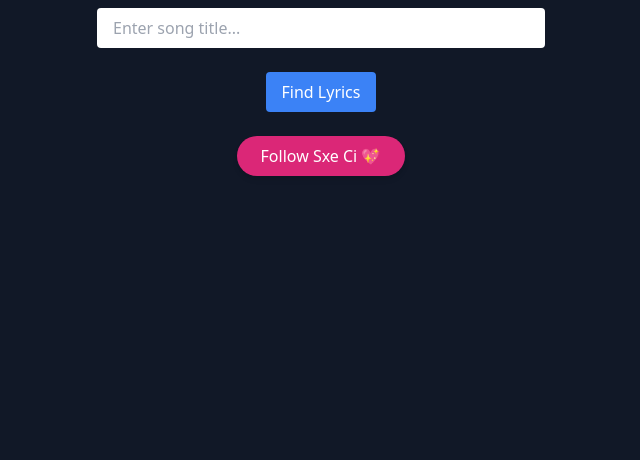
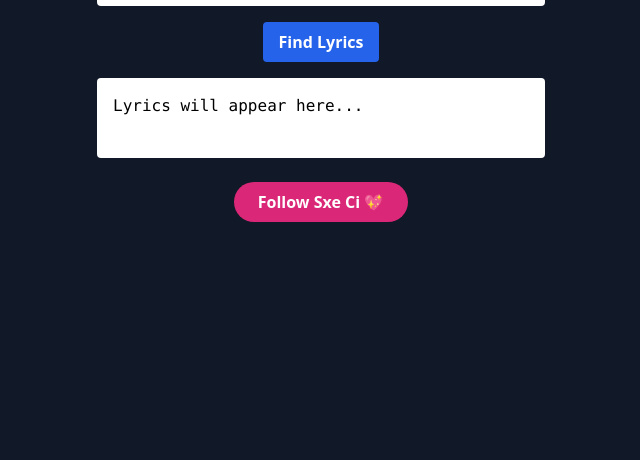
Before and after one commit to johnalpay/lyrics-, a website: page public/index.html in a window 1280 px wide. Shown: the part 340-800 px from the top of the page, without its empty margins (319-959 px from the left). Drawn offline with nearby package versions, Linux system fonts and the light colour scheme.

Commit message:
Update index.html

```diff
--- a/public/index.html
+++ b/public/index.html
@@ -3,62 +3,57 @@
 <head>
   <meta charset="UTF-8" />
   <meta name="viewport" content="width=device-width, initial-scale=1.0"/>
-  <title>Lyrics Finder 🎶</title>
+  <title>Lyrics Finder 🎵</title>
   <link href="https://cdn.jsdelivr.net/npm/tailwindcss@2.2.19/dist/tailwind.min.css" rel="stylesheet">
 </head>
-<body class="bg-gray-900 text-white min-h-screen flex flex-col items-center justify-center p-6 space-y-6">
+<body class="bg-gray-900 text-white min-h-screen flex flex-col items-center justify-center p-4">
+  <h1 class="text-3xl font-bold mb-6 text-center">🎶 Lyrics Finder</h1>
 
-  <h1 class="text-4xl font-bold text-center">🎶 Lyrics Finder</h1>
+  <input id="titleInput" type="text" placeholder="Enter song title"
+         class="w-full max-w-md p-3 rounded text-black mb-4" />
 
-  <input
-    type="text"
-    id="titleInput"
-    placeholder="Enter song title..."
-    class="px-4 py-2 rounded w-full max-w-md text-black"
-    onkeydown="if(event.key==='Enter') getLyrics()"
-  />
-
-  <button
-    onclick="getLyrics()"
-    class="bg-blue-500 hover:bg-blue-600 text-white px-4 py-2 rounded"
-    id="searchBtn"
-  >
+  <button id="searchBtn"
+          class="bg-blue-600 hover:bg-blue-700 text-white font-bold py-2 px-4 rounded mb-4">
     Find Lyrics
   </button>
 
-  <div id="lyricsOutput" class="w-full max-w-2xl bg-white text-black p-4 rounded shadow hidden whitespace-pre-wrap"></div>
+  <pre id="output" class="bg-white text-black p-4 rounded w-full max-w-md overflow-auto mb-6">
+Lyrics will appear here...
+  </pre>
 
-  <a
-    href="https://www.facebook.com/profile.php?id=61576992292379"
-    target="_blank"
-    class="mt-6 inline-block bg-pink-600 hover:bg-pink-700 text-white px-6 py-2 rounded-full shadow-md"
-  >
+  <a href="https://www.facebook.com/profile.php?id=61576992292379" target="_blank"
+     class="bg-pink-600 hover:bg-pink-700 text-white font-bold py-2 px-6 rounded-full">
     Follow Sxe Ci 💖
   </a>
 
   <script>
-    async function getLyrics() {
-      const title = document.getElementById('titleInput').value.trim();
-      const output = document.getElementById('lyricsOutput');
-      const btn = document.getElementById('searchBtn');
+    const searchBtn = document.getElementById("searchBtn");
+    const titleInput = document.getElementById("titleInput");
+    const output = document.getElementById("output");
 
-      if (!title) return alert('Please enter a song title.');
-
-      btn.textContent = 'Searching...';
-      output.classList.add('hidden');
-
-      try {
-        const res = await fetch(`/api/lyrics?title=${encodeURIComponent(title)}`);
-        const data = await res.json();
-        output.textContent = data.lyrics || 'Lyrics not found.';
-      } catch (err) {
-        output.textContent = 'Error fetching lyrics.';
+    searchBtn.addEventListener("click", () => {
+      const title = titleInput.value.trim();
+      if (!title) {
+        output.textContent = "❗ Please enter a song title.";
+        return;
       }
 
-      output.classList.remove('hidden');
-      btn.textContent = 'Find Lyrics';
-    }
+      output.textContent = "🔄 Searching...";
+
+      fetch(`/api/lyrics?title=${encodeURIComponent(title)}`)
+        .then(res => res.json())
+        .then(data => {
+          if (data.response && data.response.trim() !== "") {
+            output.textContent = data.response;
+          } else {
+            output.textContent = "❌ Walang lyrics na nahanap.";
+          }
+        })
+        .catch(err => {
+          console.error(err);
+          output.textContent = "⚠️ Error fetching lyrics.";
+        });
+    });
   </script>
-
 </body>
 </html>
```
